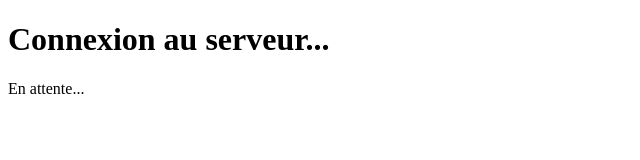
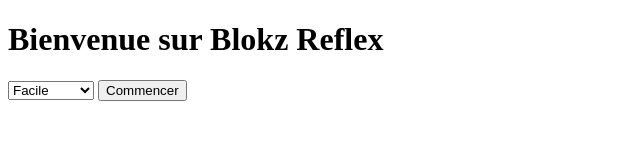
Before and after one commit to erico908/blokz-reflex.com, a website: page public/index.html in a window 1280 px wide. Shown: the whole page, without its empty margins (0-640 px from the left). Drawn offline with nearby package versions, Linux system fonts and the light colour scheme; no server answers.

Commit message:
Update index.html
Signed-off-by: DevI <adambeldi1703@gmail.com>

```diff
--- a/public/index.html
+++ b/public/index.html
@@ -1,24 +1,30 @@
 <!DOCTYPE html>
-<html lang="fr">
+<html>
 <head>
-  <meta charset="UTF-8" />
   <title>Blokz Reflex</title>
-  <script src="https://cdn.socket.io/4.5.1/socket.io.min.js"></script>
 </head>
 <body>
-  <h1>Connexion au serveur...</h1>
-  <p id="status">En attente...</p>
+  <h1>Bienvenue sur Blokz Reflex</h1>
+  <select id="difficulty">
+    <option value="easy">Facile</option>
+    <option value="medium">Moyen</option>
+    <option value="hard">Impossible</option>
+  </select>
+  <button onclick="startGame()">Commencer</button>
 
+  <script src="/socket.io/socket.io.js"></script>
   <script>
     const socket = io();
 
     socket.on("connect", () => {
-      document.getElementById("status").innerText = "✅ Connecté au serveur";
+      console.log("✅ Connecté au serveur !");
     });
 
-    socket.on("disconnect", () => {
-      document.getElementById("status").innerText = "❌ Déconnecté du serveur";
-    });
+    function startGame() {
+      const difficulty = document.getElementById("difficulty").value;
+      alert("Mode choisi : " + difficulty);
+      // ici tu pourras lancer la vraie logique du jeu
+    }
   </script>
 </body>
 </html>
```
